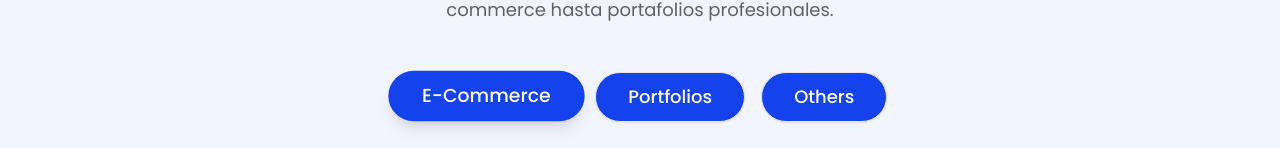
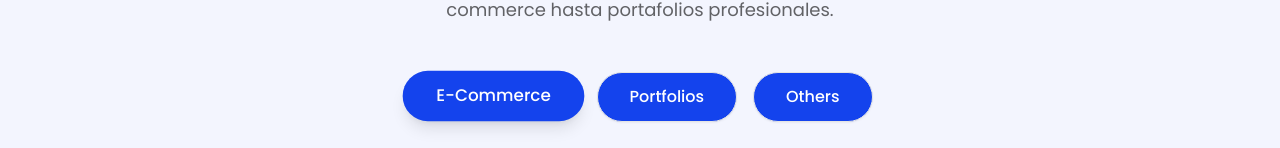
Before and after one commit to edumillones/designify, a Next.js app: page /portfolio in a window 1280 px wide. Shown: the part 804-952 px from the top of the page. Built offline with nearby package versions, Linux system fonts and the light colour scheme.

Commit message:
Descripción breve de los cambios

```diff
--- a/app/portfolio/Portfolio/index.tsx
+++ b/app/portfolio/Portfolio/index.tsx
@@ -290,7 +290,7 @@ const PortfolioSlider: React.FC<PortfolioSliderProps> = ({ activeCategory, setAc
               key={category.category}
               onClick={() => setActiveCategory(category.category)}
               variant={activeCategory === category.category ? "default" : "outline"}
-              className={`bg-blue text-white text-base sm:text-lg py-6 px-8 rounded-full transition-all transform ${
+              className={`bg-blue text-white text-sm sm:text-base py-4 sm:py-6 px-4 sm:px-8 rounded-full transition-all transform ${
                 activeCategory === category.category
                   ? "hover:bg-blue/90 shadow-lg scale-105"
                   : "hover:bg-blue hover:text-white hover:scale-105"
```
